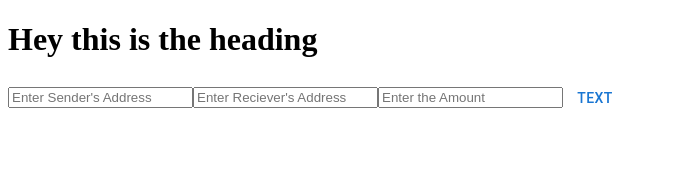
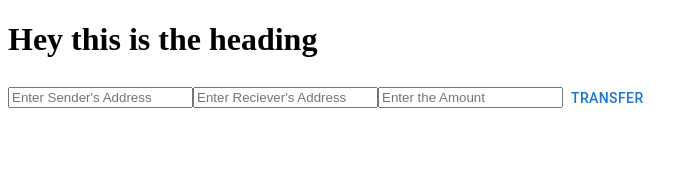
Before and after one commit to SujalJitendraDeshmukh/MetaMask-Transaction-Facilitator, a Next.js app: page / in a window 1280 px wide. Shown: the top 170 px of the page, without its empty margins (0-698 px from the left). Built offline with nearby package versions, Linux system fonts and the light colour scheme.

Commit message:
Restarted Everything

```diff
--- a/src/app/page.js
+++ b/src/app/page.js
@@ -8,7 +8,7 @@ export default function Home() {
             <input type={"text"} placeholder={"Enter Sender's Address"}/>
             <input type={"text"} placeholder={"Enter Reciever's Address"}/>
             <input type={"number"} placeholder={"Enter the Amount"}/>
-              <Button variant="text">Text</Button>
+              <Button variant="text">Transfer</Button>
           </form>
       </div>
   );
```
